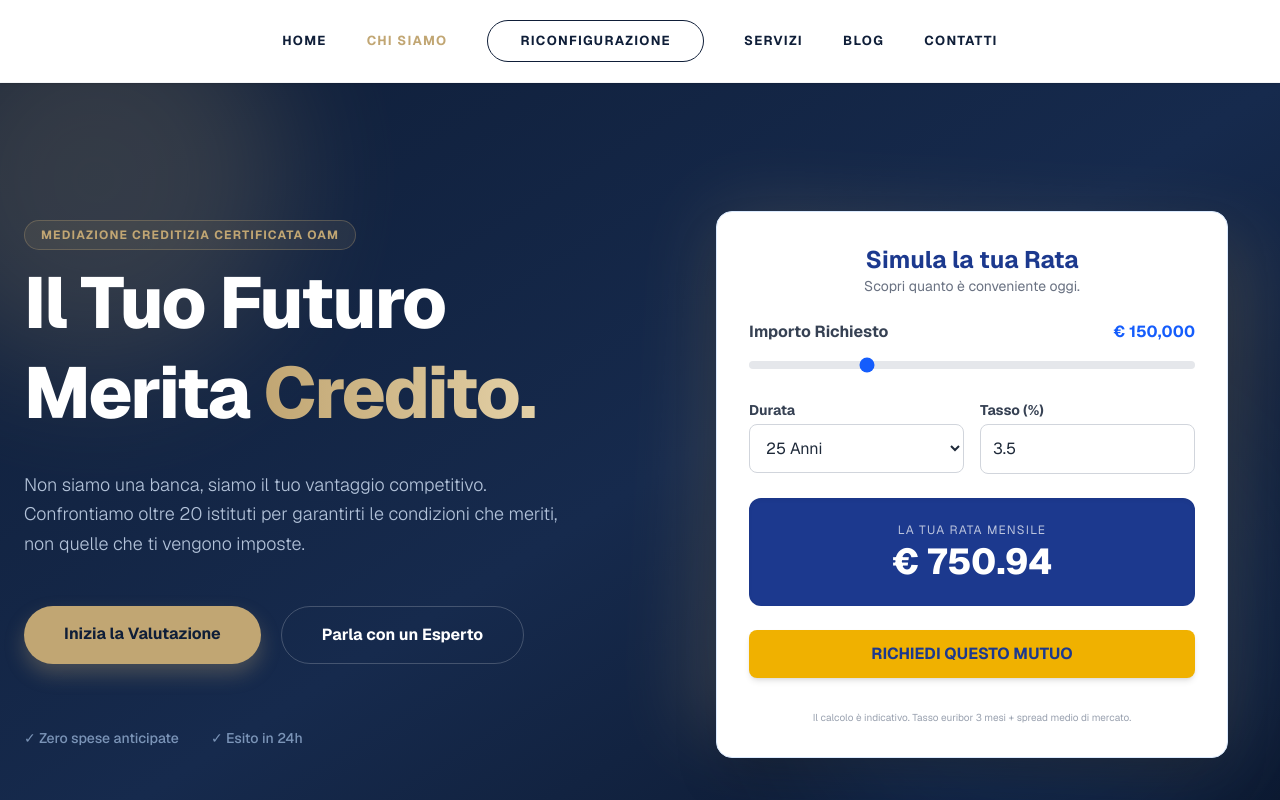
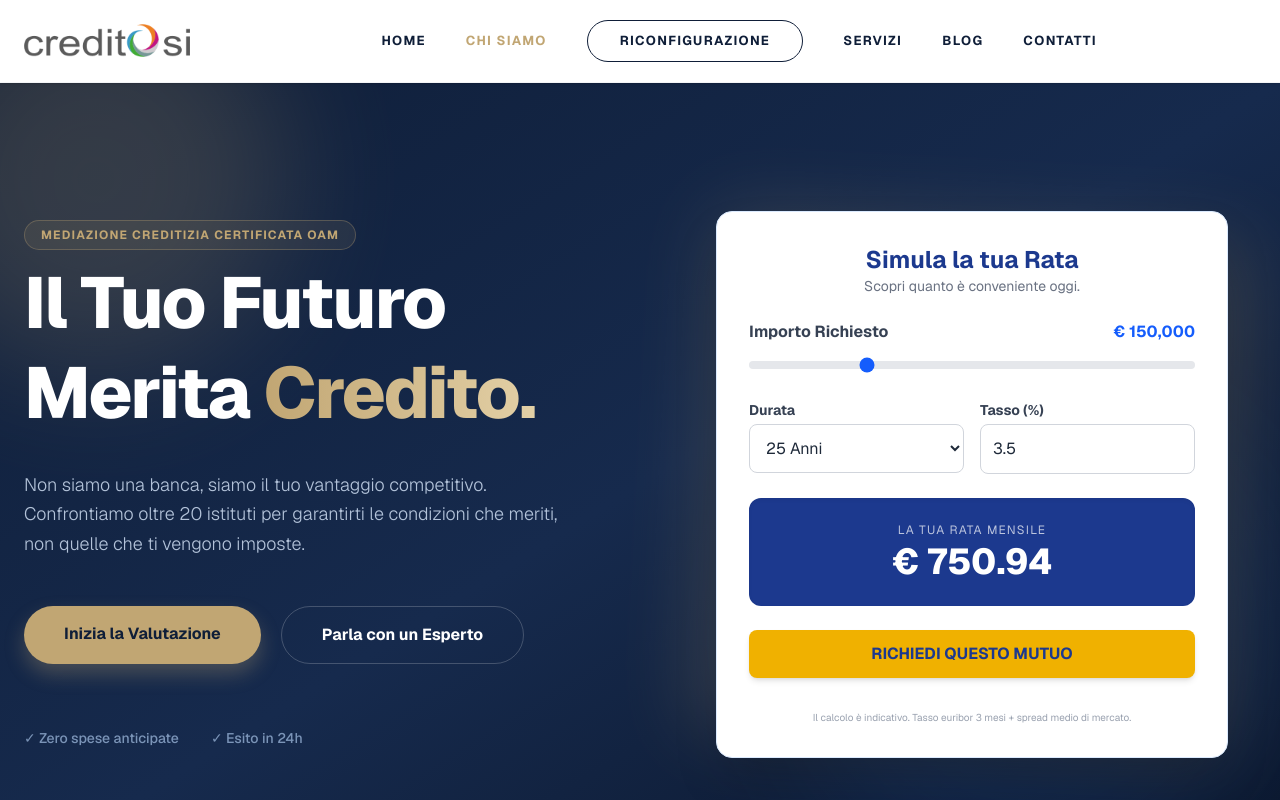
Before and after one commit to giacomocurigliano-sudo/landing-credito, a Next.js app: page / in a window 1280 px wide. Shown: the top 800 px of the page. Built offline with nearby package versions, Linux system fonts and the light colour scheme.

Commit message:
Aggiunto calcolatore rata

```diff
--- a/app/page.tsx
+++ b/app/page.tsx
@@ -3,7 +3,7 @@
 import { useState } from "react";
 import Image from "next/image";
 import Link from "next/link";
-// Assicurati che il file CalcolatoreRata.tsx sia nella cartella components
+// Assicurati che il file CalcolatoreRata.tsx esista in components
 import CalcolatoreRata from "@/components/CalcolatoreRata";
 
 export default function Home() {
@@ -13,17 +13,24 @@
     <main className="min-h-screen bg-gray-50 text-[#0F1E38] font-sans selection:bg-[#C1A673] selection:text-white">
 
       {/* =================================================================================
-          1. HEADER "CREDIT-ONE STYLE" (Esattamente come richiesto)
+          1. HEADER "CREDIT-ONE STYLE"
          ================================================================================= */}
       <header className="bg-white/95 backdrop-blur-md py-5 sticky top-0 z-50 border-b border-gray-100 shadow-sm transition-all duration-300">
         <div className="container mx-auto px-6 flex justify-between items-center">
 
-          {/* Logo Mobile */}
-          <div className="flex items-center md:hidden">
-            {/* LOGO (Visibile sia su Mobile che Desktop) */}
-          <Link href="/" className="flex items-center mr-8">
-             <Image src="/logo.png" alt="Logo" width={160} height={50} className="h-10 w-auto object-contain" priority />
-          </Link>
+          {/* LOGO (Visibile a Sinistra su Mobile e Desktop) */}
+          <div className="flex items-center">
+             <Link href="/" className="flex items-center mr-8">
+                 {/* Assicurati di avere logo.png in public */}
+                <Image
+                    src="/logo.png"
+                    alt="Logo"
+                    width={160}
+                    height={50}
+                    className="h-10 w-auto object-contain"
+                    priority
+                />
+             </Link>
           </div>
 
           {/* MENU DESKTOP CENTRATO */}
@@ -91,7 +98,7 @@
          ================================================================================= */}
       <section className="relative bg-gradient-to-br from-[#0F1E38] via-[#162a4d] to-[#0a1529] text-white py-20 lg:py-32 overflow-hidden">
 
-        {/* Decorazione Sfondo (Cerchi sfumati) */}
+        {/* Decorazione Sfondo */}
         <div className="absolute top-0 left-0 w-full h-full overflow-hidden opacity-20 pointer-events-none">
             <div className="absolute -top-24 -left-24 w-96 h-96 bg-[#C1A673] rounded-full blur-3xl mix-blend-overlay"></div>
             <div className="absolute bottom-0 right-0 w-[500px] h-[500px] bg-blue-500 rounded-full blur-3xl mix-blend-overlay opacity-50"></div>
@@ -133,7 +140,6 @@
             {/* Calcolatore Fluttuante */}
             <div className="lg:w-1/2 w-full">
                 <div className="relative">
-                    {/* Effetto ombra dietro il calcolatore */}
                     <div className="absolute inset-0 bg-[#C1A673] blur-2xl opacity-20 transform rotate-3 scale-95 rounded-3xl"></div>
                     <div className="relative transform hover:-translate-y-2 transition-transform duration-500">
                         <CalcolatoreRata />
@@ -146,7 +152,7 @@
       </section>
 
       {/* =================================================================================
-          3. STATS BAR (La prova sociale)
+          3. STATS BAR
          ================================================================================= */}
       <section className="bg-[#0F1E38] border-t border-white/10 py-10">
         <div className="container mx-auto px-6">
@@ -172,7 +178,7 @@
       </section>
 
       {/* =================================================================================
-          4. SERVIZI (Cards Eleganti)
+          4. SERVIZI
          ================================================================================= */}
       <section id="servizi" className="py-24 bg-gray-50 container mx-auto px-6">
         <div className="text-center max-w-2xl mx-auto mb-16">
@@ -212,7 +218,7 @@
       </section>
 
       {/* =================================================================================
-          5. CHI SIAMO (Design Asimmetrico)
+          5. CHI SIAMO
          ================================================================================= */}
       <section className="py-24 bg-white relative">
         <div className="container mx-auto px-6">
@@ -225,7 +231,6 @@
                     {/* Placeholder per immagine */}
                     <div className="relative bg-gray-100 h-[500px] w-full rounded-2xl overflow-hidden shadow-2xl flex items-center justify-center border border-gray-200">
                          <span className="text-gray-400 font-medium">Foto Team / Ufficio</span>
-                         {/* Quando avrai la foto: <Image src="/team.jpg" fill className="object-cover" /> */}
                     </div>
                 </div>
 
@@ -265,7 +270,7 @@
       </section>
 
       {/* =================================================================================
-          6. FOOTER FINTECH
+          6. FOOTER
          ================================================================================= */}
       <footer className="bg-[#0F1E38] text-white pt-20 pb-10 border-t border-gray-800">
         <div className="container mx-auto px-6">
```
